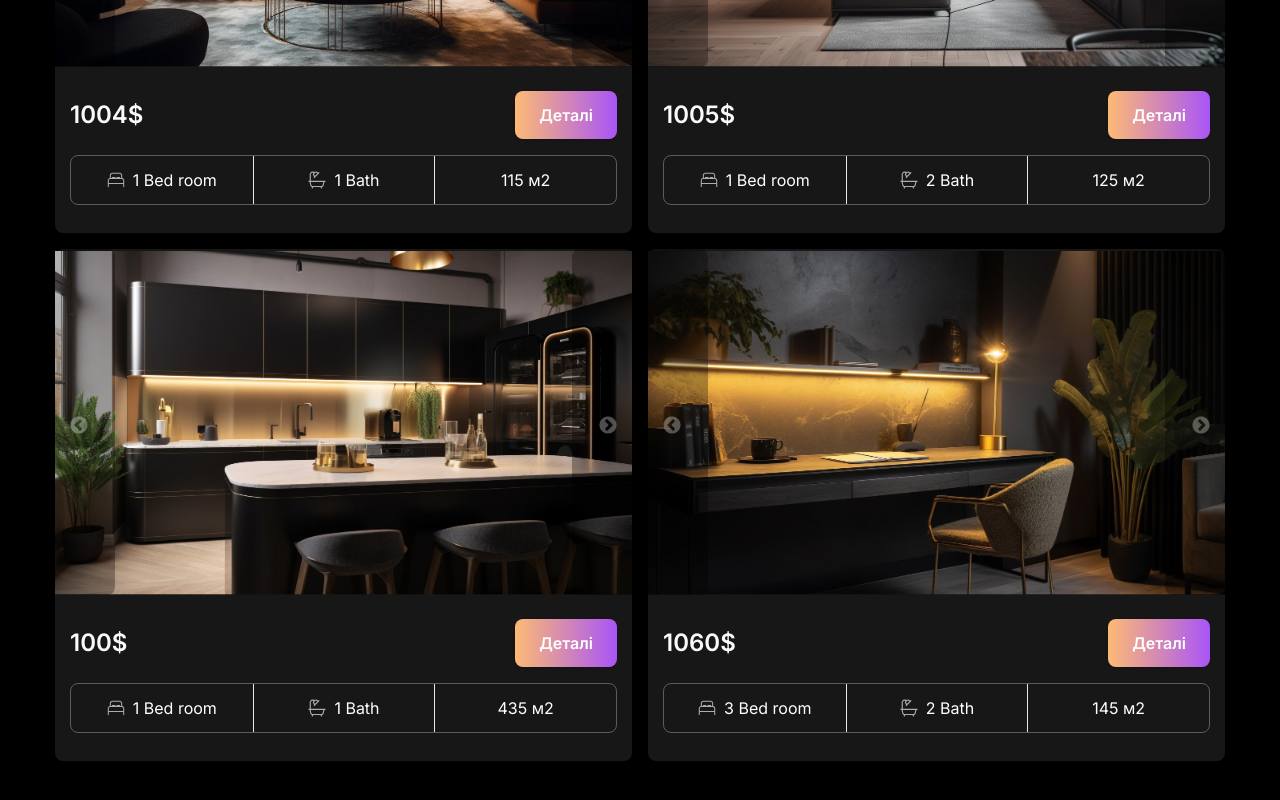
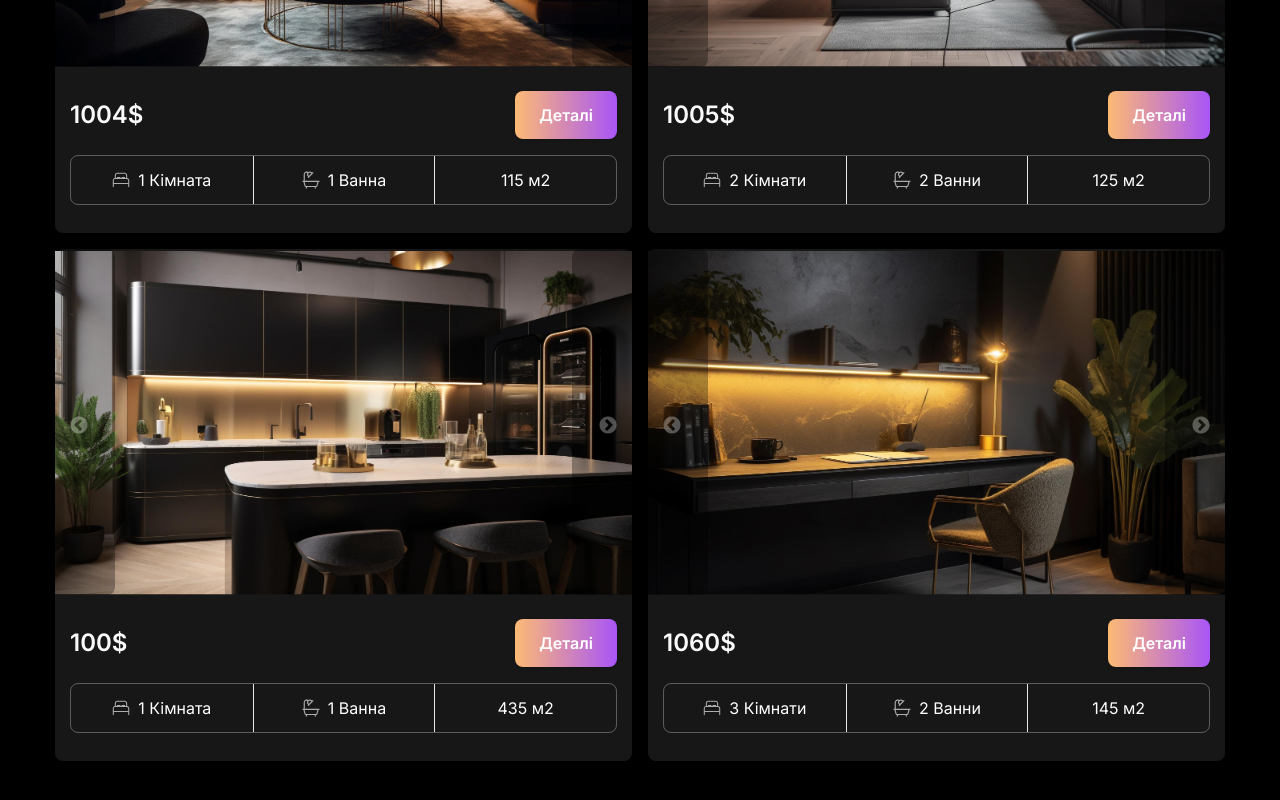
Before and after one commit to OlenaG68/zhytlo-capital, a Next.js app: page / in a window 1280 px wide. Shown: the part 1811-2611 px from the top of the page. Built offline with nearby package versions, Linux system fonts and the light colour scheme.

Commit message:
fix text

```diff
--- a/components/gallery/Gallery.tsx
+++ b/components/gallery/Gallery.tsx
@@ -8,48 +8,48 @@ const Gallery = () => {
             price: "100$",
             images: ["/images/gallery/1.jpg", "/images/plan/1.jpg"],
             id: 1,
-            room: { title: "1 Bed room", slug: "one-bed-room", icon: "" },
-            bathRoom: { title: "1 Bath", slug: "one-bath-room", icon: "" },
+            room: { title: "1 Кімната", slug: "one-bed-room", icon: "" },
+            bathRoom: { title: "1 Ванна", slug: "one-bath-room", icon: "" },
             sq: { number: 45, icon: "" },
         },
         {
             price: "1003$",
             images: ["/images/gallery/2.jpg", "/images/plan/2.jpg"],
             id: 2,
-            room: { title: "1 Bed room", slug: "one-bed-room", icon: "" },
-            bathRoom: { title: "2 Bath", slug: "tree-bath-room", icon: "" },
+            room: { title: "1 Кімната", slug: "one-bed-room", icon: "" },
+            bathRoom: { title: "2 Ванни", slug: "tree-bath-room", icon: "" },
             sq: { number: 55, icon: "" },
         },
         {
             price: "1004$",
             images: ["/images/gallery/3.jpg", "/images/plan/3.jpg"],
             id: 3,
-            room: { title: "1 Bed room", slug: "one-bed-room", icon: "" },
-            bathRoom: { title: "1 Bath", slug: "one-bath-room", icon: "" },
+            room: { title: "1 Кімната", slug: "one-bed-room", icon: "" },
+            bathRoom: { title: "1 Ванна", slug: "one-bath-room", icon: "" },
             sq: { number: 115, icon: "" },
         },
         {
             price: "1005$",
             images: ["/images/gallery/4.jpg", "/images/plan/4.jpg"],
             id: 4,
-            room: { title: "1 Bed room", slug: "one-bed-room", icon: "" },
-            bathRoom: { title: "2 Bath", slug: "two-bath-room", icon: "" },
+            room: { title: "2 Кімнати", slug: "one-bed-room", icon: "" },
+            bathRoom: { title: "2 Ванни", slug: "two-bath-room", icon: "" },
             sq: { number: 125, icon: "" },
         },
         {
             price: "100$",
             images: ["/images/gallery/5.jpg", "/images/plan/5.jpg"],
             id: 5,
-            room: { title: "1 Bed room", slug: "one-bed-room", icon: "" },
-            bathRoom: { title: "1 Bath", slug: "one-bath-room", icon: "" },
+            room: { title: "1 Кімната", slug: "one-bed-room", icon: "" },
+            bathRoom: { title: "1 Ванна", slug: "one-bath-room", icon: "" },
             sq: { number: 435, icon: "" },
         },
         {
             price: "1060$",
             images: ["/images/gallery/6.jpg", "/images/plan/6.jpg"],
             id: 6,
-            room: { title: "3 Bed room", slug: "three-bed-room", icon: "" },
-            bathRoom: { title: "2 Bath", slug: "two-bath-room", icon: "" },
+            room: { title: "3 Кімнати", slug: "three-bed-room", icon: "" },
+            bathRoom: { title: "2 Ванни", slug: "two-bath-room", icon: "" },
             sq: { number: 145, icon: "" },
         },
     ];
```
